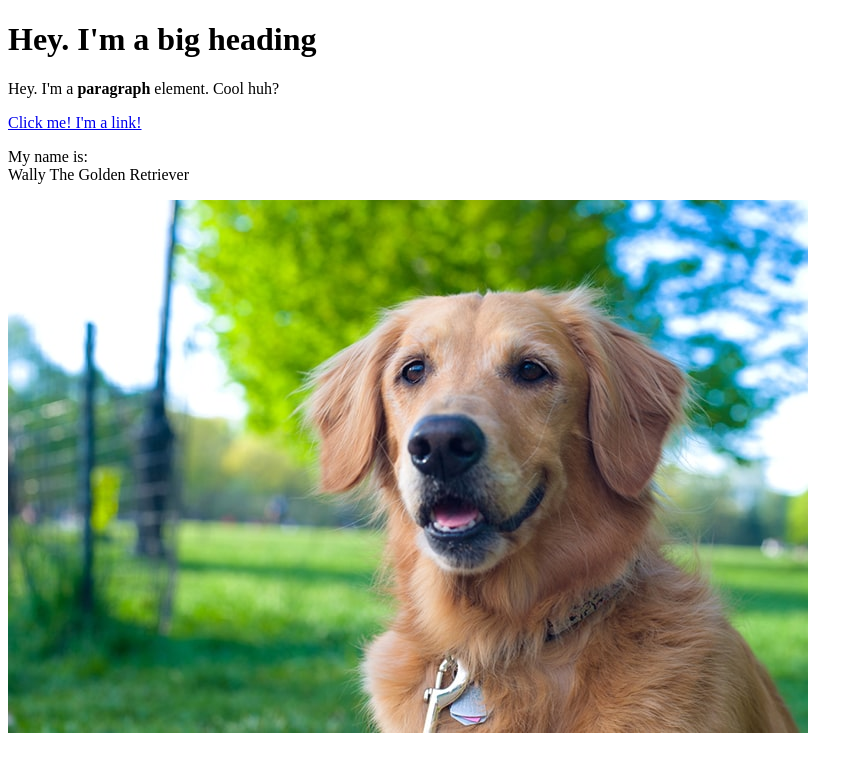
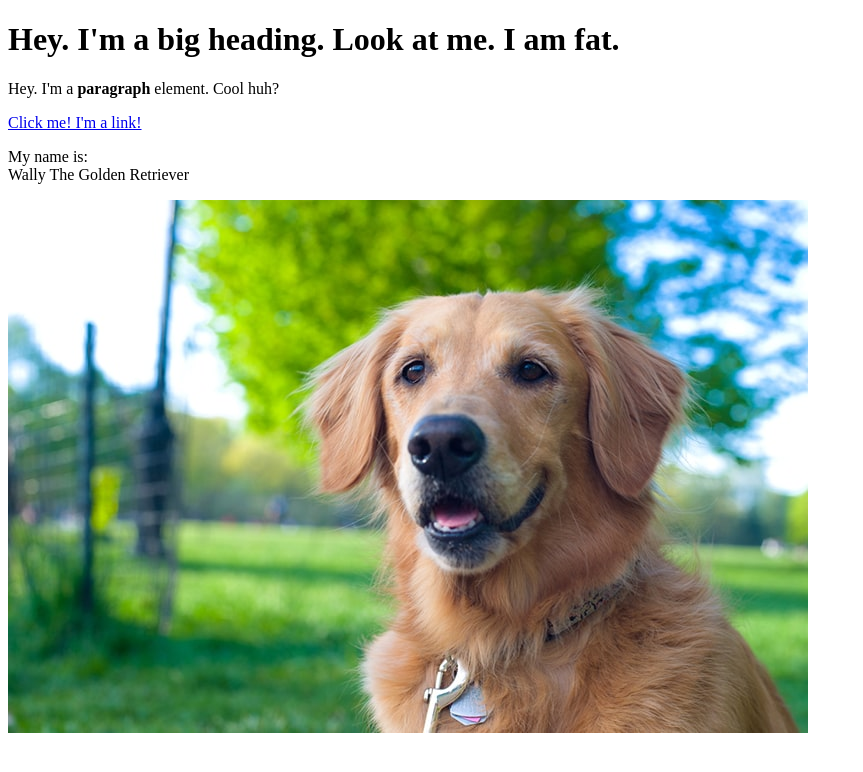
Before and after one commit to vincentngcb/cartoon-hero, a plain HTML site: page test.html in a window 1280 px wide. Shown: the whole page, without its empty margins (0-863 px from the left). Drawn offline with Linux system fonts and the light colour scheme.

Commit message:
Added 'fat' to the H1 heading

```diff
--- a/test.html
+++ b/test.html
@@ -4,7 +4,7 @@
 	<title>Test page</title>
 </head>
 <body>
-<h1> Hey. I'm a big heading</h1>
+<h1> Hey. I'm a big heading. Look at me. I am fat. </h1>
 <p>Hey. I'm a <b>paragraph</b> element. Cool huh?</p>
 <a href="https://google.com"target="_blank" title="Let's go to Google!">Click me! I'm a link!</a>
 <p> My name is: <br>
```
